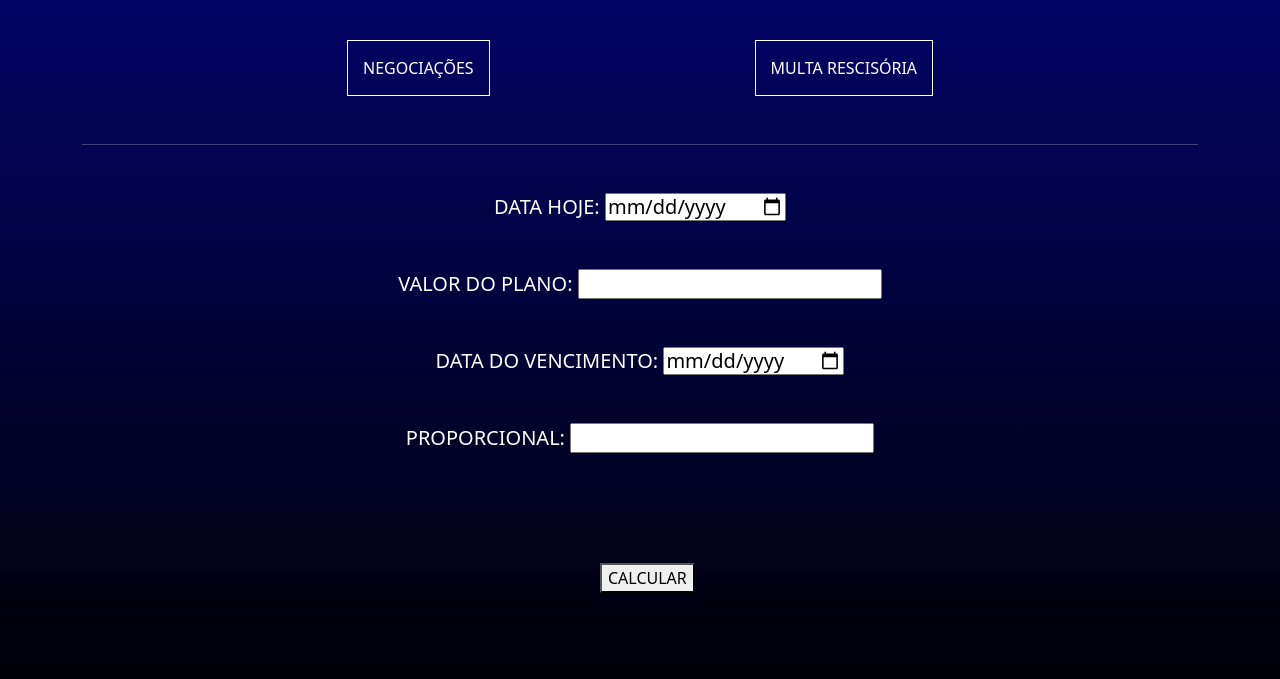
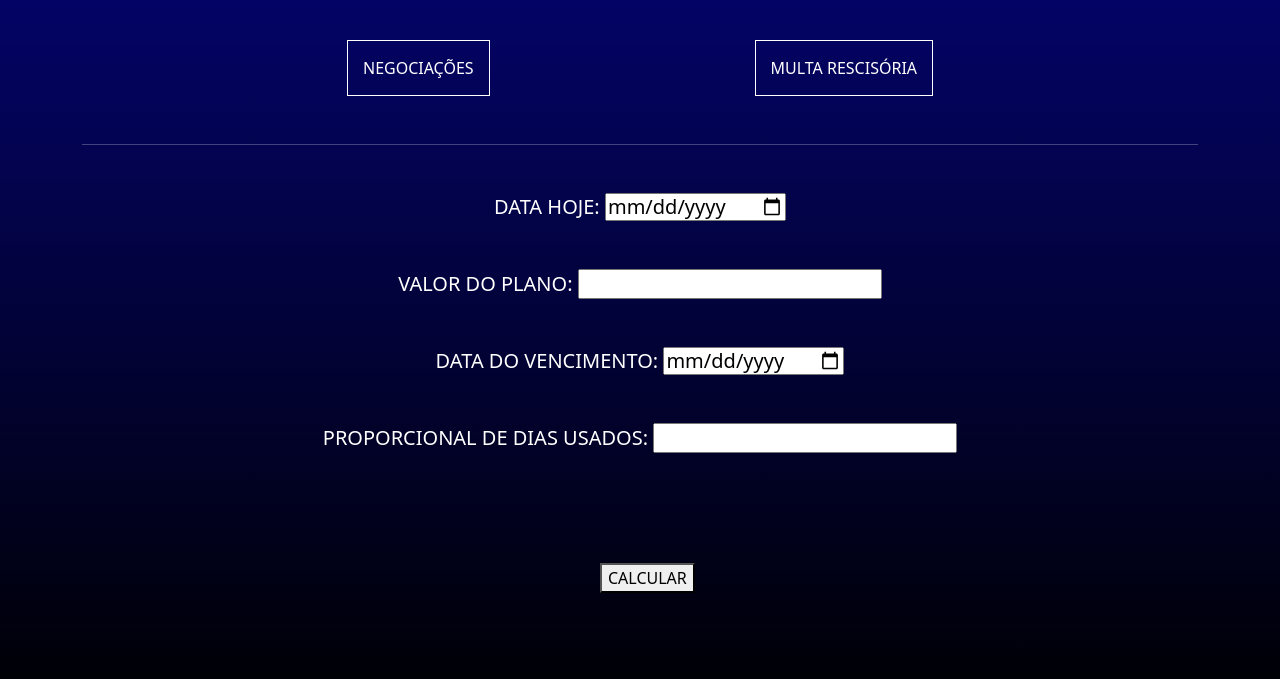
Before and after one commit to fabriciodev28/calculadoradejuros, a plain HTML site: page index.html in a window 1280 px wide. Shown: the part 121-800 px from the top of the page. Drawn offline with nearby package versions, Linux system fonts and the light colour scheme.

Commit message:
Update index.html

```diff
--- a/index.html
+++ b/index.html
@@ -23,7 +23,7 @@
         <h5 class="text-white mt-5 text-center"> DATA HOJE: <input type="date" name="hoje" id="hoje"></h5>
         <h5 class="text-white mt-5 text-center"> VALOR DO PLANO:  <input type="number" name="valor" id="valor"></h5>
         <h5 class="text-white mt-5 text-center">DATA DO VENCIMENTO:  <input type="date" name="vencimento" id="vencimento"></h5>
-        <h5 class="text-white mt-5 text-center">PROPORCIONAL: <input type="number" name="proporcional" id="proporcional"></h5>
+        <h5 class="text-white mt-5 text-center">PROPORCIONAL DE DIAS USADOS: <input type="number" name="proporcional" id="proporcional"></h5>
         <div class="botao">
             <button onclick="atualizar()" class="">CALCULAR</button>
         </div>
```
